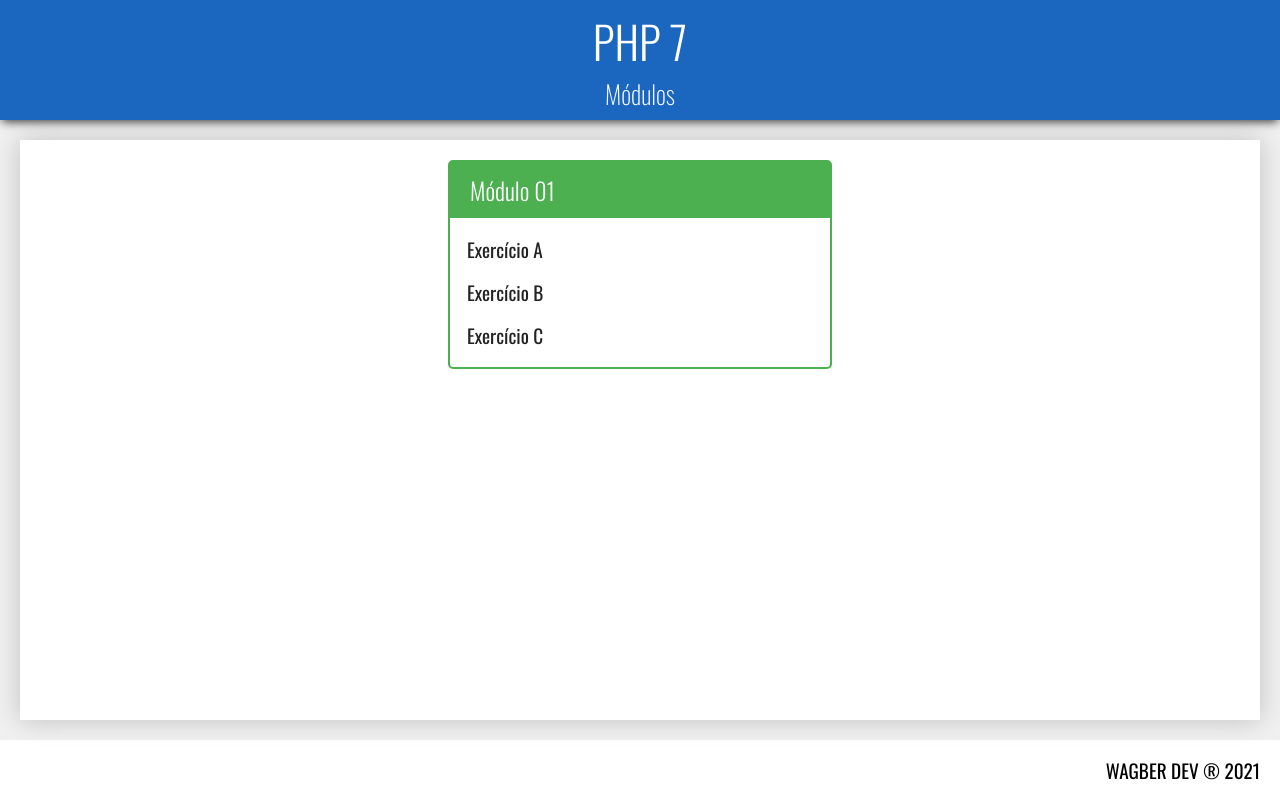
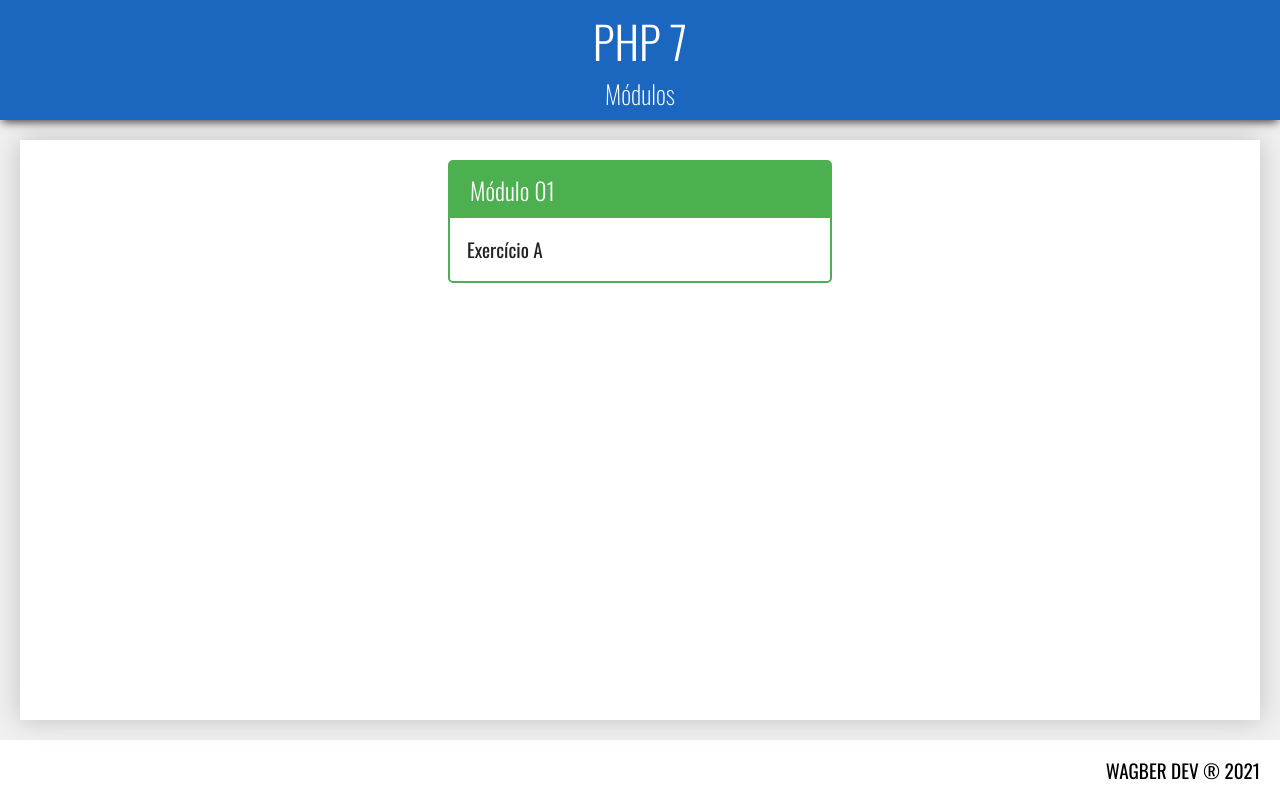
Before and after one commit to wagber/projetoModuloEstudoWeb, a PHP site: page / in a window 1280 px wide. Run offline with PHP 8.4, Linux system fonts and the light colour scheme.

Commit message:
Ajustado arquivo index.php

```diff
--- a/index.php
+++ b/index.php
@@ -18,8 +18,6 @@
                     <h3>Módulo 01</h3>
                     <ul>
                         <li><a href="exercicio.php?dir=teste&file=teste">Exercício A</a></li>
-                        <li><a href="#">Exercício B</a></li>
-                        <li><a href="#">Exercício C</a></li>
                     </ul>
                 </div>
             </nav>
```
